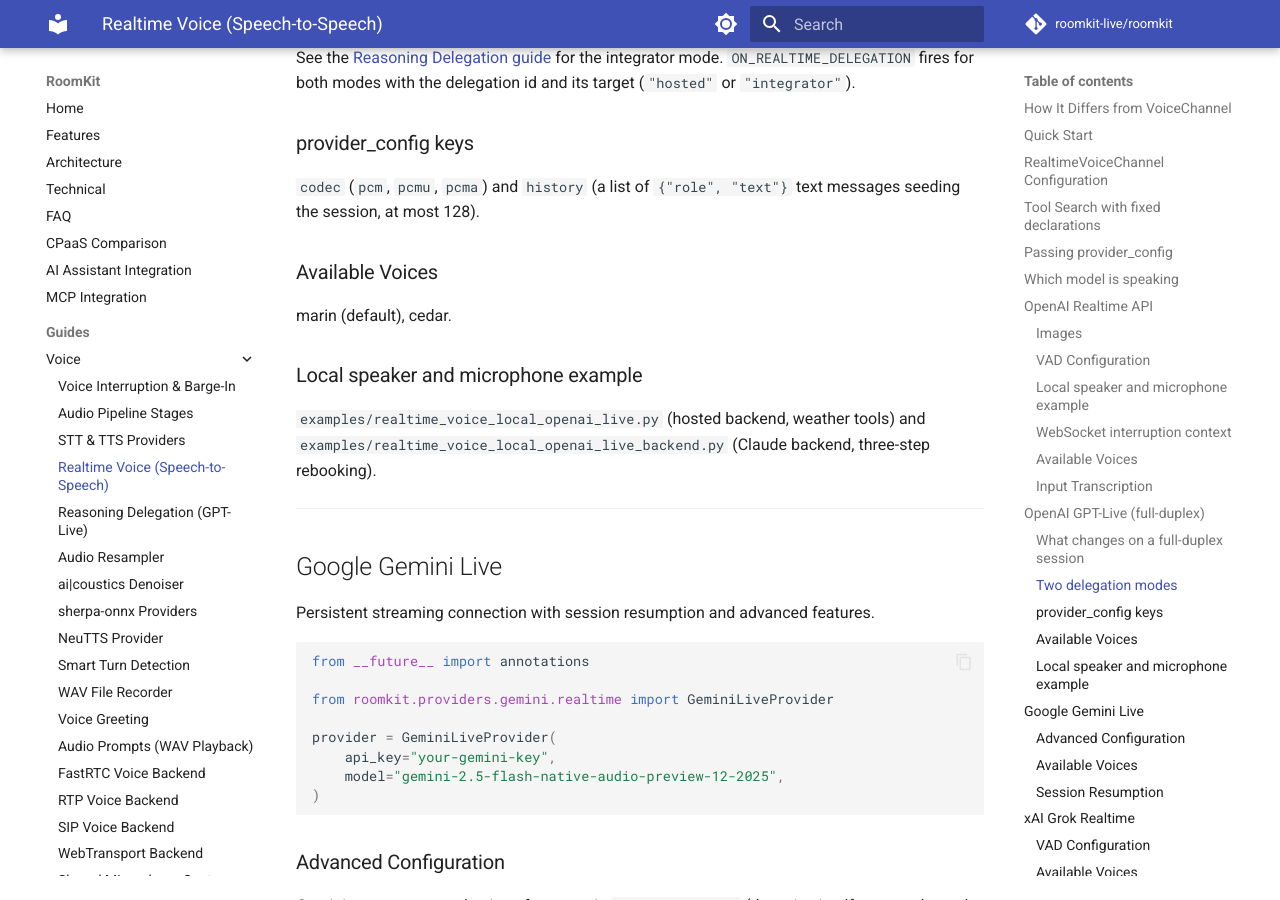
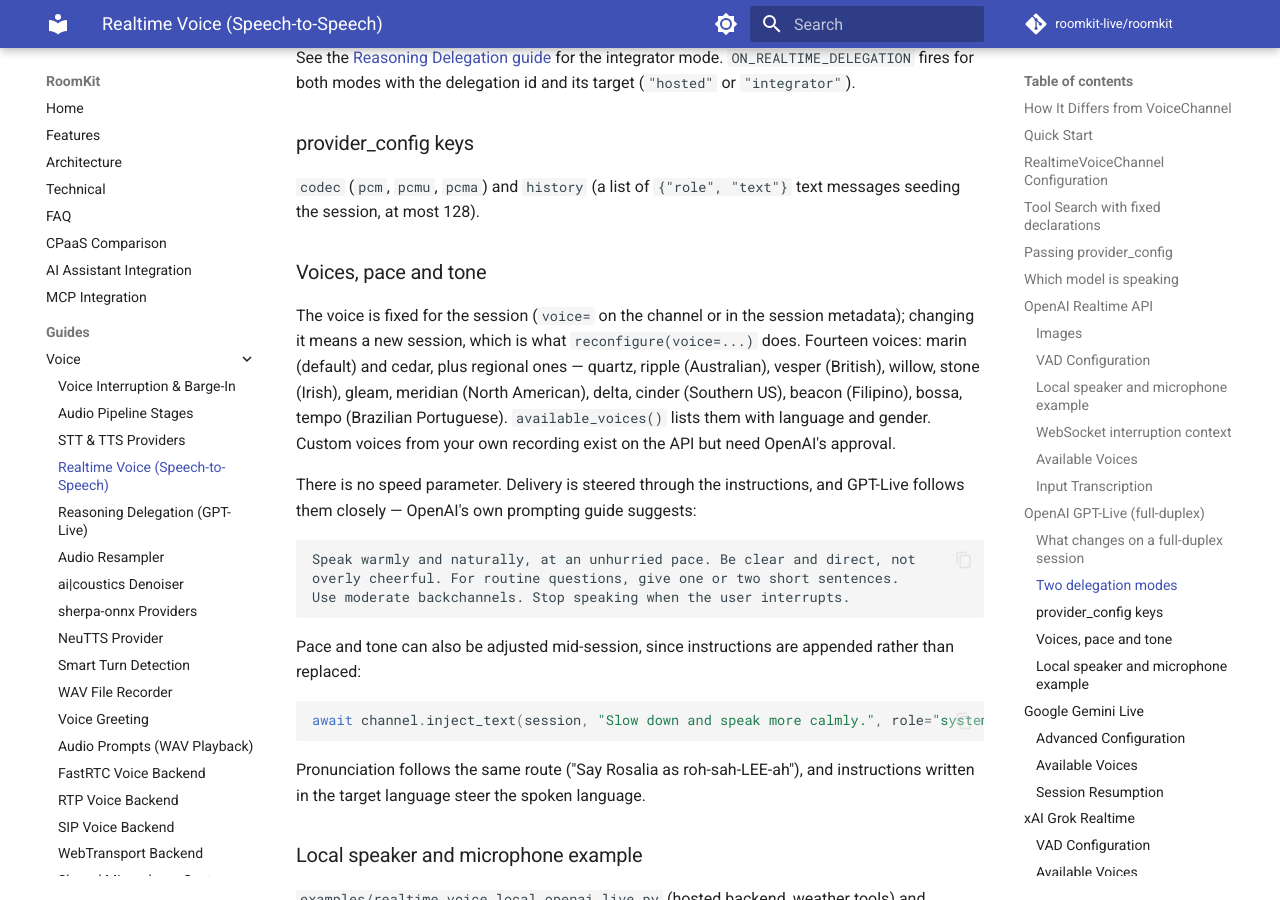
Before and after one commit to roomkit-live/roomkit-docs, an MkDocs documentation site: the page built from docs/guides/realtime-voice-providers.md, in a window 1280 px wide and 900 px high, scrolled down 10802 px. Built offline with MkDocs 1.6.1 and Material for MkDocs 9.7.7, drawn with Linux system fonts in a browser that asks for light colours; comment, search, counter and statistics services are not loaded.

Commit message:
docs(realtime): GPT-Live voices, pace and tone
All fourteen voices with their regional style, the absence of a speed
parameter, the prompt lines OpenAI recommends for pace and tone, and the
mid-session instructions append through inject_text(role="system").

````diff
--- a/docs/guides/realtime-voice-providers.md
+++ b/docs/guides/realtime-voice-providers.md
@@ -445,9 +445,35 @@ delegation id and its target (`"hosted"` or `"integrator"`).
 `codec` (`pcm`, `pcmu`, `pcma`) and `history` (a list of `{"role", "text"}`
 text messages seeding the session, at most 128).
 
-### Available Voices
+### Voices, pace and tone
 
-marin (default), cedar.
+The voice is fixed for the session (`voice=` on the channel or in the
+session metadata); changing it means a new session, which is what
+`reconfigure(voice=...)` does. Fourteen voices: marin (default) and cedar,
+plus regional ones — quartz, ripple (Australian), vesper (British), willow,
+stone (Irish), gleam, meridian (North American), delta, cinder (Southern US),
+beacon (Filipino), bossa, tempo (Brazilian Portuguese). `available_voices()`
+lists them with language and gender. Custom voices from your own recording
+exist on the API but need OpenAI's approval.
+
+There is no speed parameter. Delivery is steered through the instructions,
+and GPT-Live follows them closely — OpenAI's own prompting guide suggests:
+
+```text
+Speak warmly and naturally, at an unhurried pace. Be clear and direct, not
+overly cheerful. For routine questions, give one or two short sentences.
+Use moderate backchannels. Stop speaking when the user interrupts.
+```
+
+Pace and tone can also be adjusted mid-session, since instructions are
+appended rather than replaced:
+
+```python
+await channel.inject_text(session, "Slow down and speak more calmly.", role="system")
+```
+
+Pronunciation follows the same route ("Say Rosalia as roh-sah-LEE-ah"), and
+instructions written in the target language steer the spoken language.
 
 ### Local speaker and microphone example
 
````
